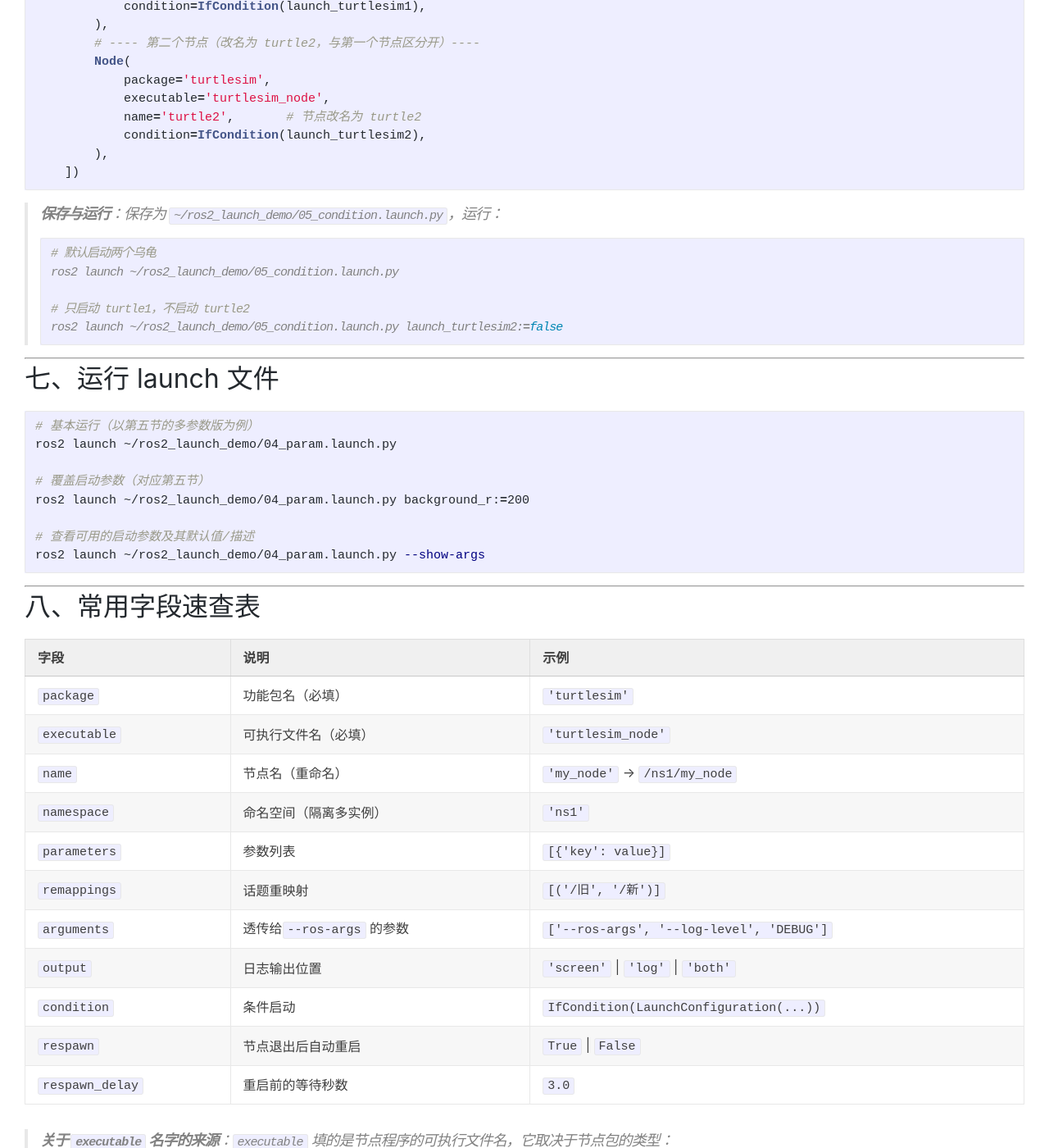
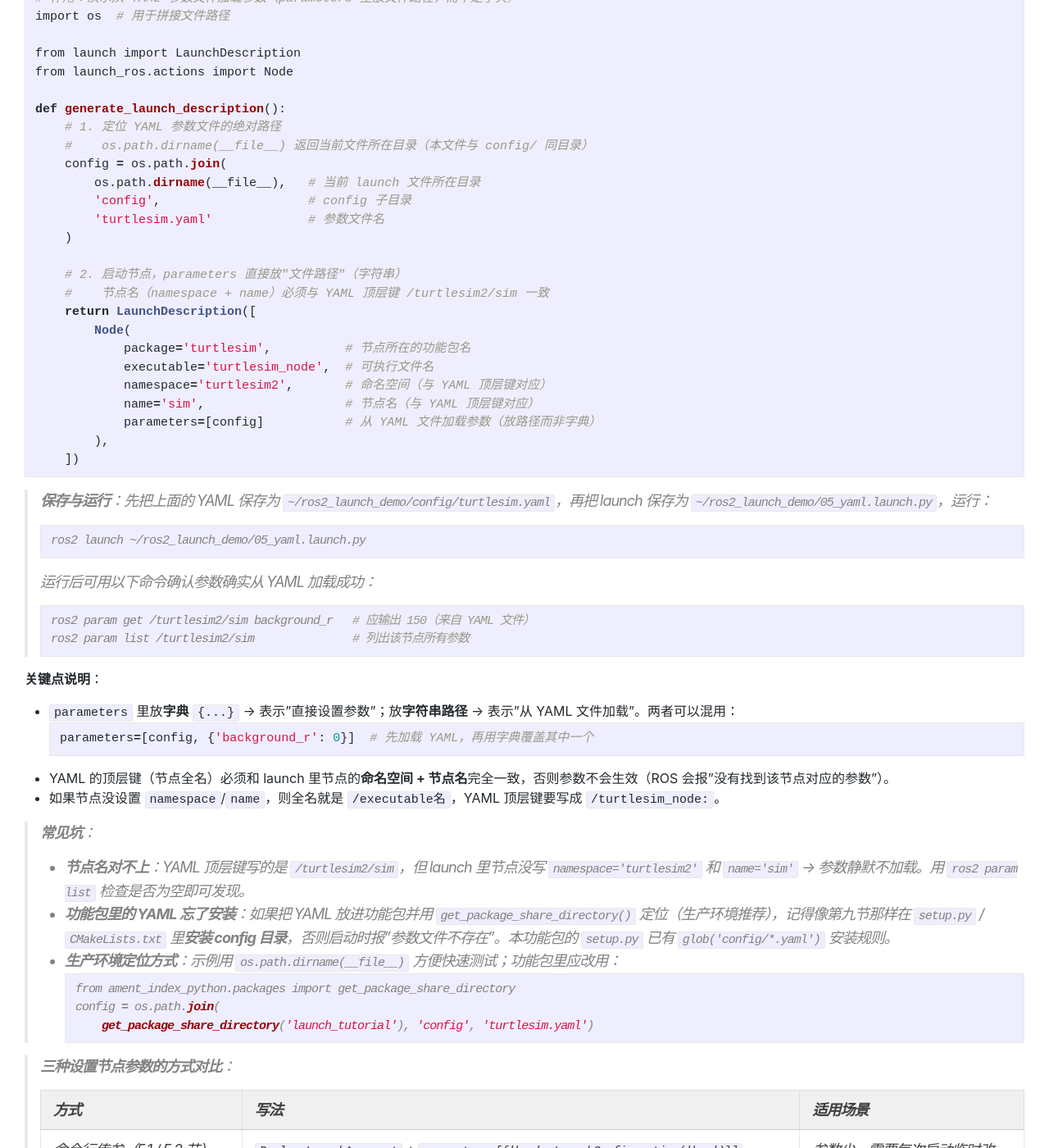
Before and after one commit to 1Q08/ros_ws, a Jekyll site: the page built from docs/_posts/2026-08-05-ros2-launch.md, in a window 1280 px wide and 1400 px high, scrolled down 7303 px. Shown: the whole window at 82% size. Built offline with Jekyll 4.4.1, drawn with Linux system fonts in a browser that asks for light colours; some of the changed text lies outside the part shown.

Commit message:
GitHub Pages：优化 launch 文章

````diff
--- a/docs/_posts/2026-08-05-ros2-launch.md
+++ b/docs/_posts/2026-08-05-ros2-launch.md
@@ -225,7 +225,7 @@ def generate_launch_description():
 
 ---
 
-## 五、声明启动参数 — 从命令行动态传入参数
+## 五、节点参数配置 — 命令行传参与 YAML 参数文件
 
 通过 `DeclareLaunchArgument` 声明可配置参数，再用 `LaunchConfiguration` 获取其值，即可在启动时动态传入参数：
 
@@ -323,6 +323,97 @@ def generate_launch_description():
 > ```bash
 > ros2 launch ~/ros2_launch_demo/04_param.launch.py background_r:=200 background_g:=100 background_b:=50
 > ```
+
+### 5.3 从 YAML 参数文件加载（参数多时的最佳实践）
+
+前面两小节是通过**命令行**传参。但当参数很多（比如几十上百个）时，每次都写命令行很痛苦。更常见的做法是：把参数集中写在一个 **YAML 参数文件**里，让节点启动时直接加载。
+
+**第一步：准备 YAML 参数文件** `~/ros2_launch_demo/config/turtlesim.yaml`：
+
+```yaml
+# config/turtlesim.yaml
+# ROS2 参数文件的格式：最外层是"节点全名"，下面固定是 ros__parameters 键
+/turtlesim2/sim:                # 节点全名 = 命名空间/节点名（必须与 launch 里节点一致）
+   ros__parameters:             # 固定写法：所有参数都放在这个键下面
+      background_b: 255         # 背景色 B 通道 (0-255)
+      background_g: 86          # 背景色 G 通道 (0-255)
+      background_r: 150         # 背景色 R 通道 (0-255)
+```
+
+> 参数文件的顶层键是**节点全名**。上例对应一个 `namespace='turtlesim2'`、`name='sim'` 的节点（全名 `/turtlesim2/sim`）。
+
+**第二步：launch 文件** `~/ros2_launch_demo/05_yaml.launch.py`：
+
+```python
+# 05_yaml.launch.py
+# 作用：演示从 YAML 参数文件加载参数（parameters 里放文件路径，而不是字典）
+import os  # 用于拼接文件路径
+
+from launch import LaunchDescription
+from launch_ros.actions import Node
+
+def generate_launch_description():
+    # 1. 定位 YAML 参数文件的绝对路径
+    #    os.path.dirname(__file__) 返回当前文件所在目录（本文件与 config/ 同目录）
+    config = os.path.join(
+        os.path.dirname(__file__),   # 当前 launch 文件所在目录
+        'config',                    # config 子目录
+        'turtlesim.yaml'             # 参数文件名
+    )
+
+    # 2. 启动节点，parameters 直接放"文件路径"（字符串）
+    #    节点名（namespace + name）必须与 YAML 顶层键 /turtlesim2/sim 一致
+    return LaunchDescription([
+        Node(
+            package='turtlesim',          # 节点所在的功能包名
+            executable='turtlesim_node',  # 可执行文件名
+            namespace='turtlesim2',       # 命名空间（与 YAML 顶层键对应）
+            name='sim',                   # 节点名（与 YAML 顶层键对应）
+            parameters=[config]           # 从 YAML 文件加载参数（放路径而非字典）
+        ),
+    ])
+```
+
+> **保存与运行**：先把上面的 YAML 保存为 `~/ros2_launch_demo/config/turtlesim.yaml`，再把 launch 保存为 `~/ros2_launch_demo/05_yaml.launch.py`，运行：
+>
+> ```bash
+> ros2 launch ~/ros2_launch_demo/05_yaml.launch.py
+> ```
+>
+> 运行后可用以下命令确认参数确实从 YAML 加载成功：
+>
+> ```bash
+> ros2 param get /turtlesim2/sim background_r   # 应输出 150（来自 YAML 文件）
+> ros2 param list /turtlesim2/sim               # 列出该节点所有参数
+> ```
+
+**关键点说明**：
+
+- `parameters` 里放**字典** `{...}` → 表示"直接设置参数"；放**字符串路径** → 表示"从 YAML 文件加载"。两者可以混用：
+  ```python
+  parameters=[config, {'background_r': 0}]  # 先加载 YAML，再用字典覆盖其中一个
+  ```
+- YAML 的顶层键（节点全名）必须和 launch 里节点的**命名空间 + 节点名**完全一致，否则参数不会生效（ROS 会报"没有找到该节点对应的参数"）。
+- 如果节点没设置 `namespace`/`name`，则全名就是 `/executable名`，YAML 顶层键要写成 `/turtlesim_node:`。
+
+> **常见坑**：
+>
+> - **节点名对不上**：YAML 顶层键写的是 `/turtlesim2/sim`，但 launch 里节点没写 `namespace='turtlesim2'` 和 `name='sim'` → 参数静默不加载。用 `ros2 param list` 检查是否为空即可发现。
+> - **功能包里的 YAML 忘了安装**：如果把 YAML 放进功能包并用 `get_package_share_directory()` 定位（生产环境推荐），记得像第九节那样在 `setup.py` / `CMakeLists.txt` 里**安装 config 目录**，否则启动时报"参数文件不存在"。本功能包的 `setup.py` 已有 `glob('config/*.yaml')` 安装规则。
+> - **生产环境定位方式**：示例用 `os.path.dirname(__file__)` 方便快速测试；功能包里应改用：
+>   ```python
+>   from ament_index_python.packages import get_package_share_directory
+>   config = os.path.join(
+>       get_package_share_directory('launch_tutorial'), 'config', 'turtlesim.yaml')
+>   ```
+
+> **三种设置节点参数的方式对比**：
+>
+> | 方式 | 写法 | 适用场景 |
+> | --- | --- | --- |
+> | 命令行传参（5.1 / 5.2 节） | `DeclareLaunchArgument` + `parameters=[{'key': LaunchConfiguration('key')}]` | 参数少、需要每次启动临时改 |
+> | 直接写死 | `parameters=[{'key': value}]` | 参数少且固定不变 |
+> | YAML 参数文件（本节） | `parameters=[文件路径]` | 参数多、需集中管理 |
 
 ---
 
````
